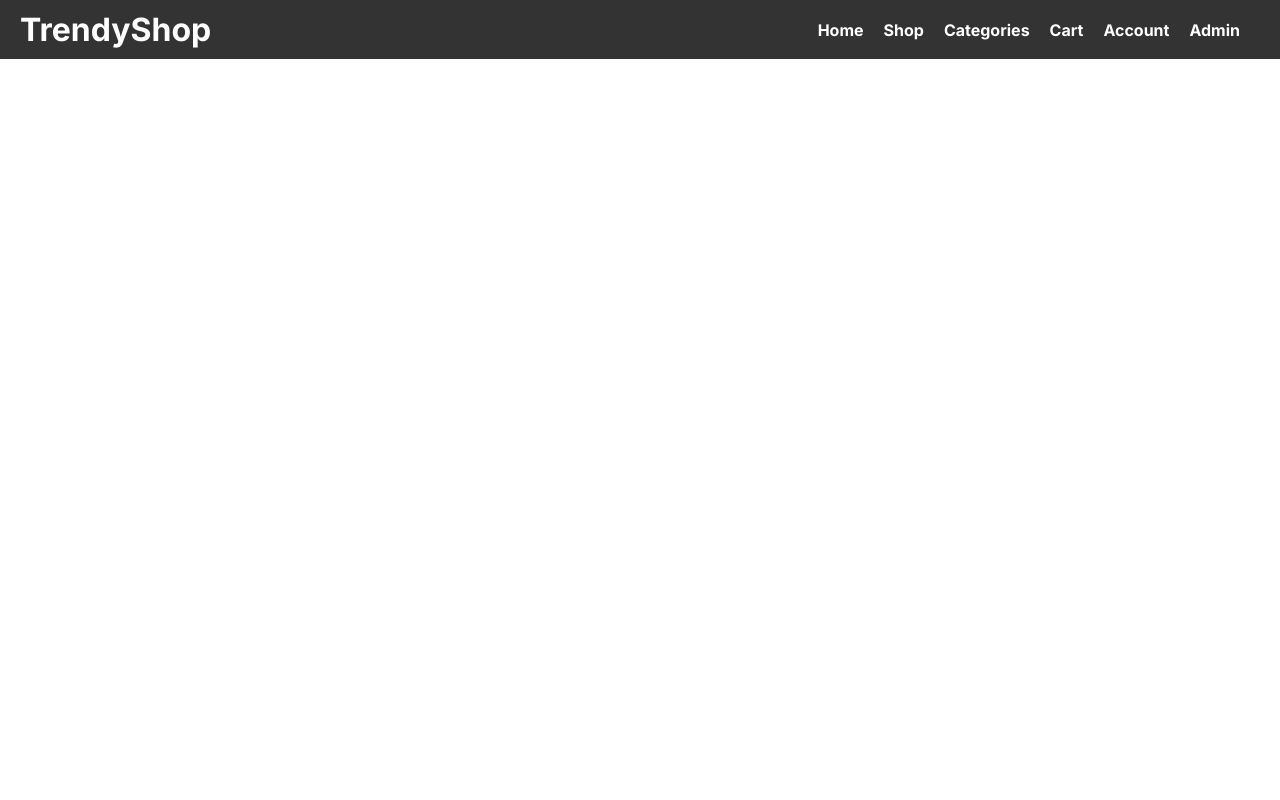
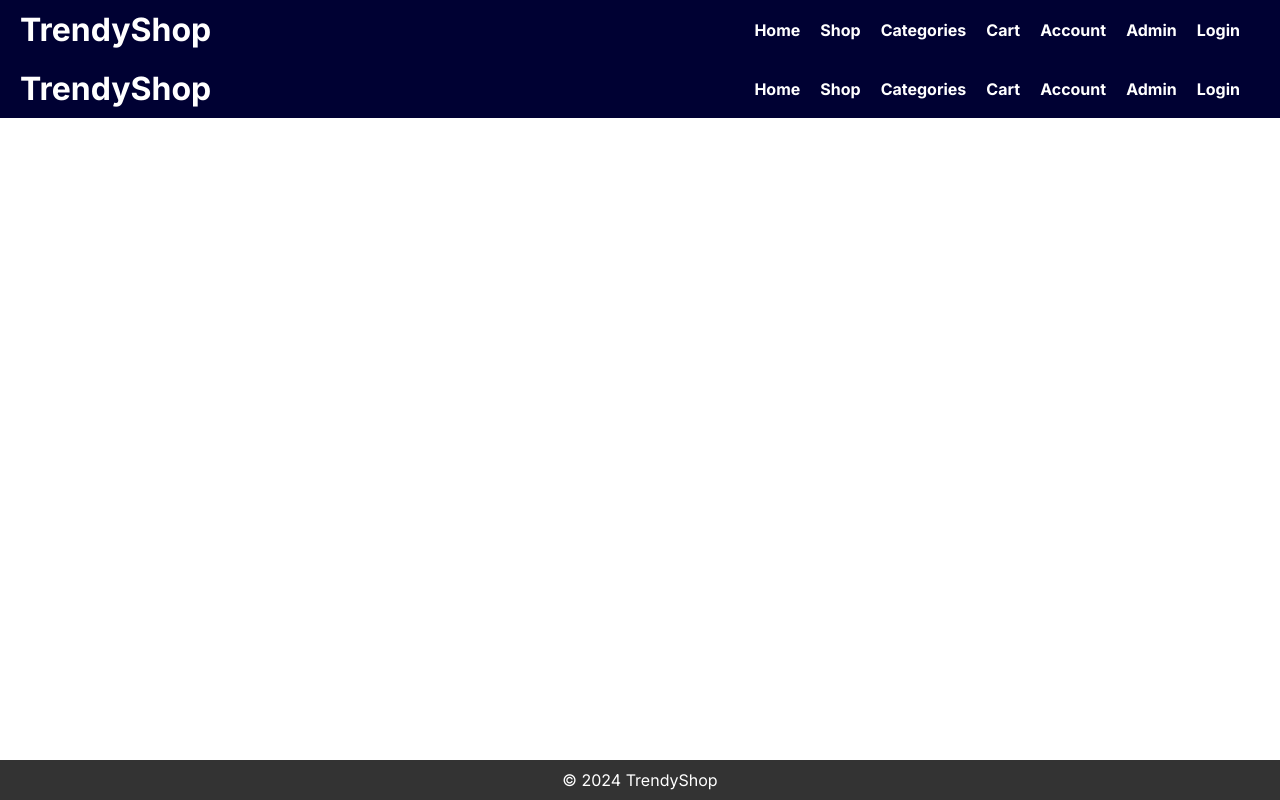
Before and after one commit to shyamkryadav/TrendifyShop, a Next.js app in the folder client/: page /header in a window 1280 px wide. Built offline with nearby package versions, Linux system fonts and the light colour scheme.

Commit message:
login button add in header

```diff
--- a/client/src/app/header/page.css
+++ b/client/src/app/header/page.css
@@ -1,6 +1,6 @@
 /* Header.css */
 .ecommerce-header {
-    background-color: #333;
+    background-color: #000133;
     color: white;
     padding: 10px 20px;
     display: flex;
--- a/client/src/app/header/page.js
+++ b/client/src/app/header/page.js
@@ -1,4 +1,3 @@
-
 import React from "react";
 import Link from "next/link";
 import "./page.css";
@@ -12,22 +11,39 @@ const page = () => {
       <nav>
         <ul className="nav-list">
           <li className="nav-item">
-                        <a className="nav-link" href="#home">Home</a>
+            <a className="nav-link" href="#home">
+              Home
+            </a>
           </li>
           <li className="nav-item">
-                        <a className="nav-link" href="#shop">Shop</a>
+            <a className="nav-link" href="#shop">
+              Shop
+            </a>
           </li>
           <li className="nav-item">
-                        <a className="nav-link" href="#categories">Categories</a>
+            <a className="nav-link" href="#categories">
+              Categories
+            </a>
           </li>
           <li className="nav-item">
-                        <a className="nav-link" href="#cart">Cart</a>
+            <a className="nav-link" href="#cart">
+              Cart
+            </a>
           </li>
           <li className="nav-item">
-                        <a className="nav-link" href="#account">Account</a>
+            <a className="nav-link" href="#account">
+              Account
+            </a>
           </li>
           <li className="nav-item">
-                        <Link className="nav-link" href="admin">Admin</Link>
+            <Link className="nav-link" href="admin">
+              Admin
+            </Link>
+          </li>
+          <li className="nav-item">
+            <Link className="nav-link" href="login">
+              Login
+            </Link>
           </li>
         </ul>
       </nav>
--- a/client/src/app/layout.js
+++ b/client/src/app/layout.js
@@ -1,6 +1,8 @@
 import { Inter } from "next/font/google";
 import "./globals.css";
 import ReduxProvider from "@/redux/reduxProvider";
+import Header from "./header/page";
+import Footer from "./footer/page";
 
 const inter = Inter({ subsets: ["latin"] });
 
@@ -14,7 +16,10 @@ export default function RootLayout({ children }) {
     <html lang="en">
       <body className={inter.className}>
       <ReduxProvider>
+      <Header />
         {children}
+      <Footer />
+
         </ReduxProvider>
         </body>
     </html>
--- /dev/null
+++ b/client/src/app/login/page.css
@@ -0,0 +1,7 @@
+.centered-form {
+  display: flex;
+  align-items: center;
+  justify-content: center;
+  height: 100vh;
+  background-color: red;
+}
--- a/client/src/app/page.js
+++ b/client/src/app/page.js
@@ -14,7 +14,7 @@ export default function Home() {
         <button onClick={()=>dispatch(increment())}>Increment</button>
         <button onClick={()=>dispatch(decrement())}>Decrement</button> */}
       <Header />
-      <Product />
+      {/* <Product /> */}
       <Footer />
     </main>
   );
```
Also changed, not shown: client/src/app/login/page.js (+9 -2 lines). Lines whose indentation alone changed are shown as unchanged.
